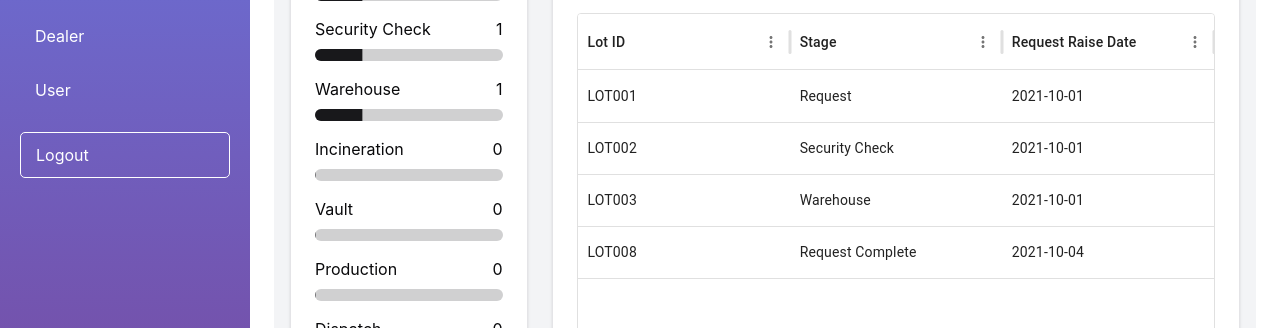
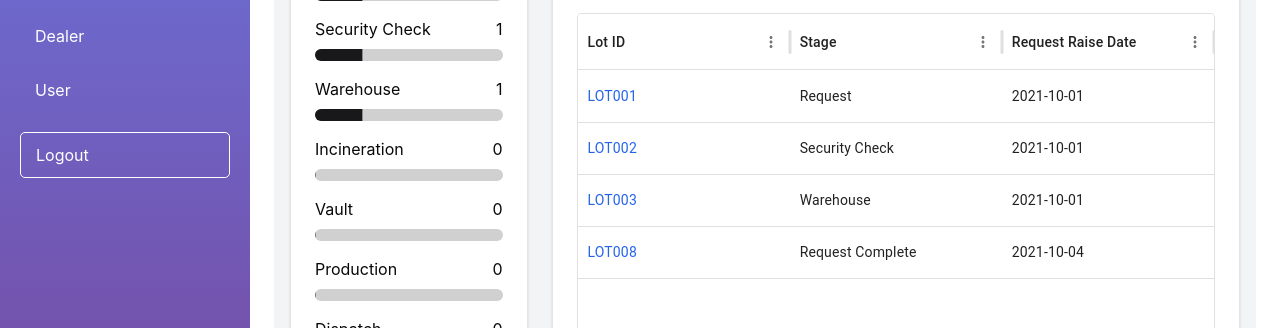
Before and after one commit to akshatsingh-lohum/CatalystAppFrontend, a Next.js app: page /request in a window 1280 px wide. Shown: the part 346-674 px from the top of the page. Built offline with nearby package versions, Linux system fonts and the light colour scheme.

Commit message:
Made frontend almost v1 final

```diff
--- a/src/app/(pages)/request/page.jsx
+++ b/src/app/(pages)/request/page.jsx
@@ -12,6 +12,7 @@ import {
 } from "@/components/ui/select";
 import { DataGrid } from "@mui/x-data-grid";
 import { Plus } from "lucide-react";
+import Link from "next/link";
 import { useState } from "react";
 
 const STAGE = {
@@ -56,8 +57,19 @@ const completedRequests = [
   },
 ];
 
+const LotIdLink = ({ value, row }) => (
+  <Link href={`/request/${row.id}`} className="text-blue-600 hover:underline">
+    {value}
+  </Link>
+);
+
 const columns = [
-  { field: "lotId", headerName: "Lot ID", flex: 1 },
+  {
+    field: "lotId",
+    headerName: "Lot ID",
+    flex: 1,
+    renderCell: (params) => <LotIdLink {...params} />,
+  },
   { field: "stage", headerName: "Stage", flex: 1 },
   { field: "requestRaiseDate", headerName: "Request Raise Date", flex: 1 },
 ];
```
